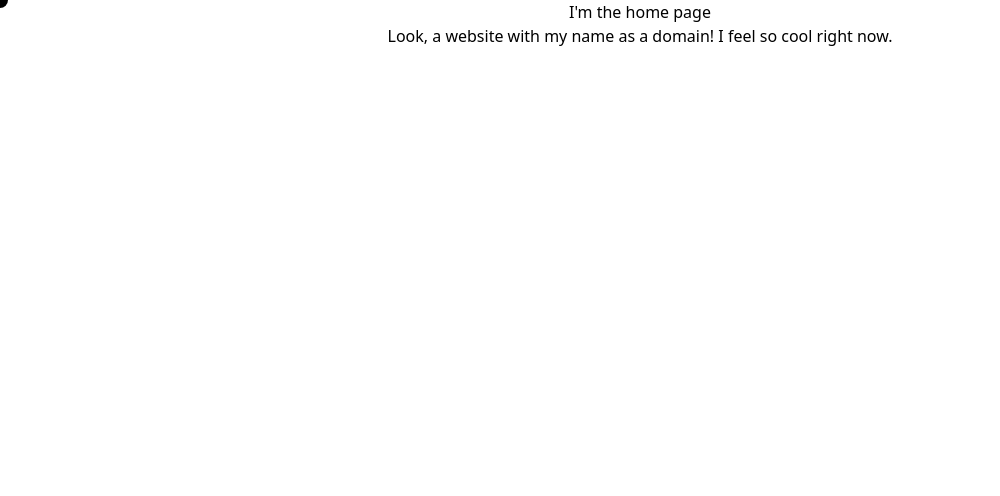
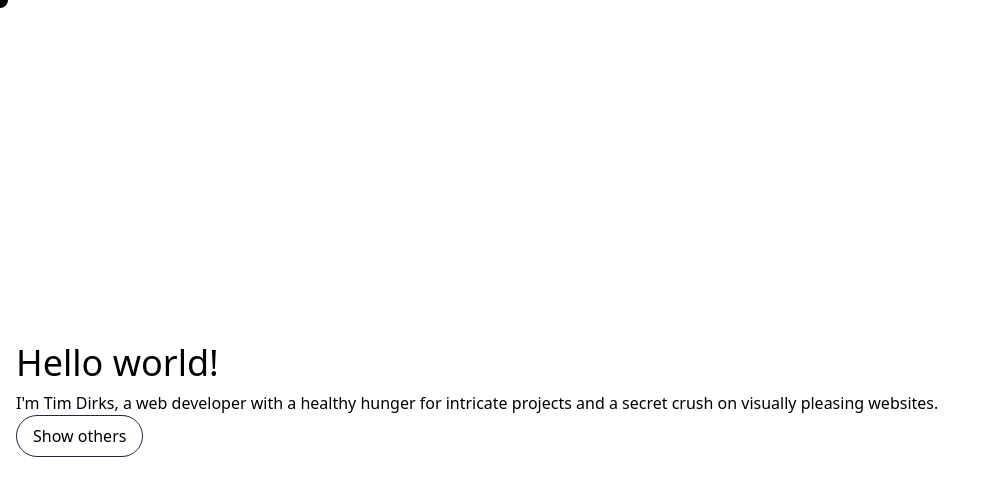
Before and after one commit to TimDirks/Portfolio, a Vue app: page / in a window 1280 px wide. Shown: the top 496 px of the page, without its empty margins (0-1000 px from the left). Built offline with nearby package versions, Linux system fonts and the light colour scheme.

Commit message:
Added socials

```diff
--- a/src/App.vue
+++ b/src/App.vue
@@ -1,5 +1,5 @@
 <template>
-    <div class="min-h-screen cursor-none">
+    <div class="cursor-none bg-white">
         <Cursor />
 
         <RouterView />
--- /dev/null
+++ b/src/components/Contact.vue
@@ -0,0 +1,53 @@
+<template>
+    <div>
+        <button
+            v-if="!socialsShown"
+            class="rounded-full border border-slate-800 px-4 py-2"
+            @click="toggleSocials"
+        >
+            Show others
+        </button>
+
+        <div
+            v-else
+            class="space-x-4"
+        >
+            <a
+                v-for="social in socials"
+                :key="`social-link-${social.name}`"
+                class="inline-block rounded-full border border-slate-800 px-4 py-2"
+                :href="social.link"
+                target="_blank"
+            >
+                {{ social.name }}
+            </a>
+        </div>
+    </div>
+</template>
+
+<script lang="ts" setup>
+import {ref} from 'vue';
+
+const socialsShown = ref<boolean>(false);
+
+const toggleSocials = () => socialsShown.value = !socialsShown.value;
+
+const socials = [
+    {
+        link: 'https://www.linkedin.com/in/tim-dirks-3125a0139/',
+        name: 'LinkedIn',
+    },
+    {
+        link: 'https://github.com/TimDirks',
+        name: 'Github',
+    },
+    {
+        link: 'https://www.instagram.com/tim.dirks',
+        name: 'Instragram',
+    },
+    {
+        link: 'mailto:tim.dirks@hotmail.com',
+        name: 'Mail',
+    },
+];
+</script>
--- a/src/components/Cursor.vue
+++ b/src/components/Cursor.vue
@@ -1,7 +1,7 @@
 <template>
     <div
         ref="cursor"
-        class="fixed h-4 w-4 -translate-x-1/2 -translate-y-1/2 rounded-full bg-black"
+        class="pointer-events-none fixed h-4 w-4 -translate-x-1/2 -translate-y-1/2 rounded-full bg-white mix-blend-difference"
     />
 </template>
 
--- a/src/components/Intro.vue
+++ b/src/components/Intro.vue
@@ -1,5 +1,11 @@
 <template>
     <div>
-        Look, a website with my name as a domain! I feel so cool right now.
+        <h1 class="mb-2 text-4xl">
+            Hello world!
+        </h1>
+
+        <p>
+            I'm Tim Dirks, a web developer with a healthy hunger for intricate projects and a secret crush on visually pleasing websites.
+        </p>
     </div>
 </template>
--- a/src/pages/Home.vue
+++ b/src/pages/Home.vue
@@ -1,11 +1,12 @@
 <template>
-    <div class="text-center">
-        I'm the home page
+    <div class="container mx-auto flex min-h-screen flex-col justify-center px-4">
+        <Intro />
 
-        <Intro />
+        <Contact />
     </div>
 </template>
 
 <script lang="ts" setup>
+import Contact from '@/components/Contact.vue';
 import Intro from '@/components/Intro.vue';
 </script>
--- a/tailwind.config.js
+++ b/tailwind.config.js
@@ -5,7 +5,11 @@ export default {
         './src/**/*.{vue,js,ts,jsx,tsx}',
     ],
     theme: {
-        extend: {},
+        extend: {
+            colors: {
+                'gray-800': '#1a1a1a',
+            },
+        },
     },
     plugins: [],
 };
```
